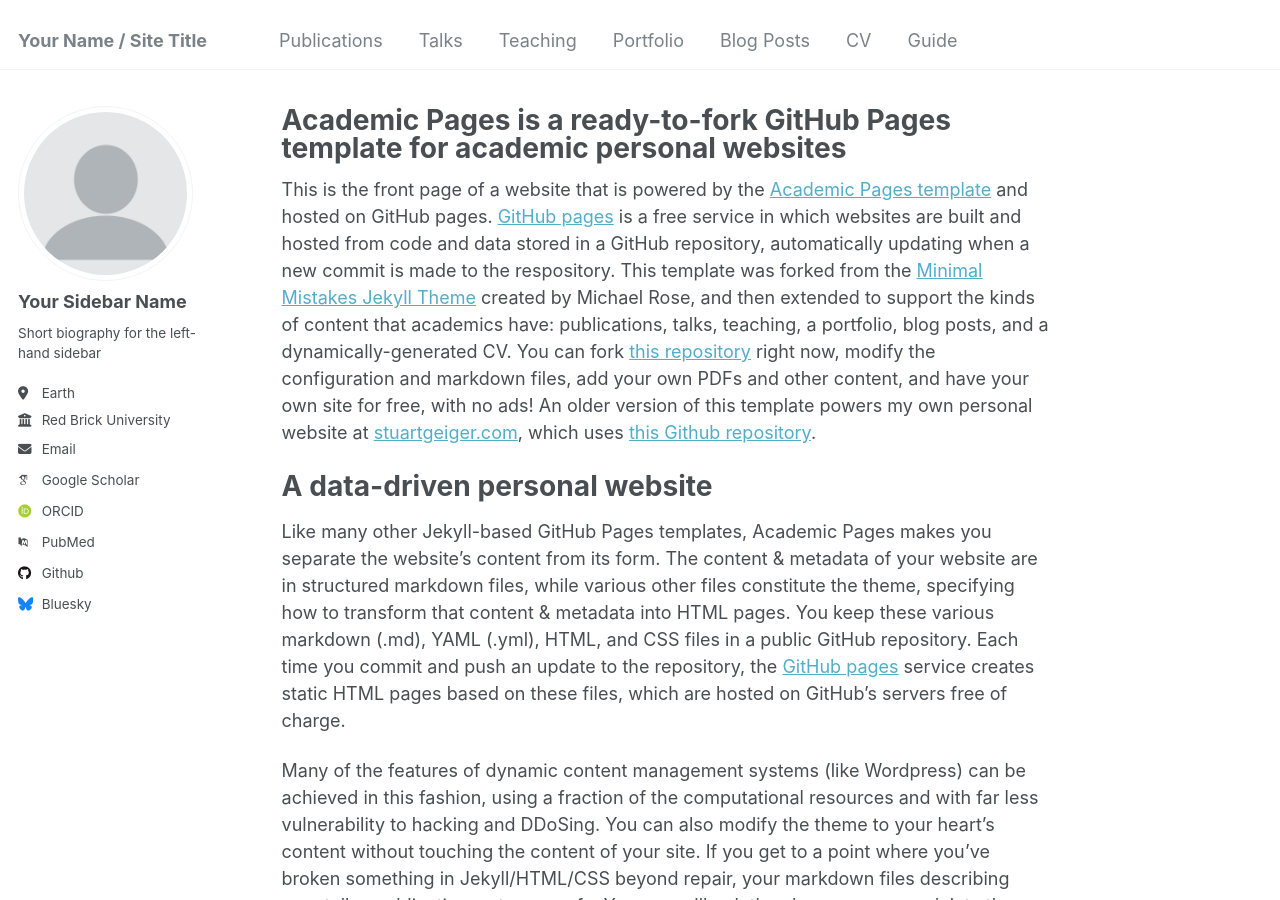
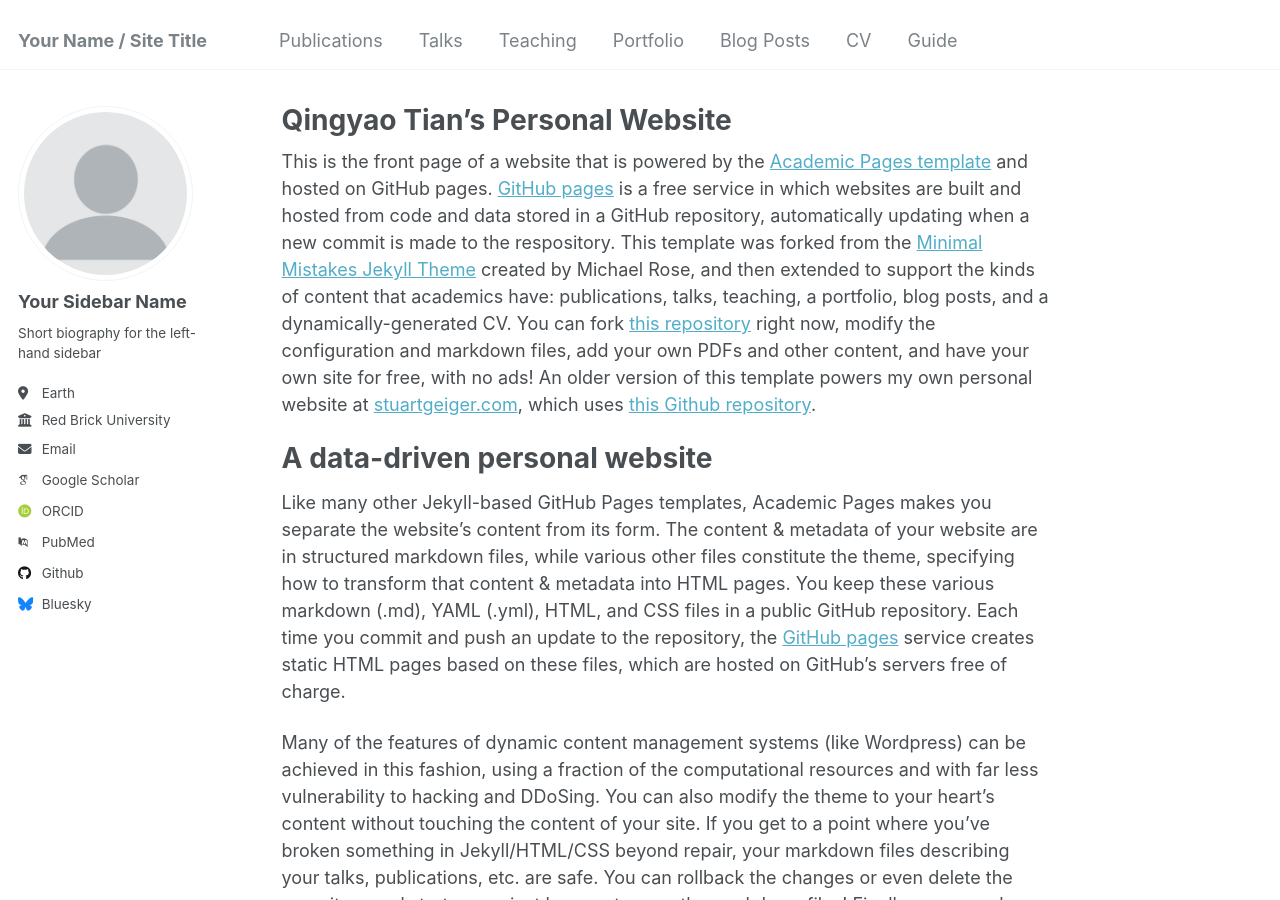
Before and after one commit to LetTucee-T/Lettucee-T.github.io, a Jekyll site: the page built from _pages/about.md, in a window 1280 px wide and 900 px high. Built offline with Jekyll 4.4.1, drawn with Linux system fonts in a browser that asks for light colours; some web fonts are replaced.

Commit message:
Update about.md

```diff
--- a/_pages/about.md
+++ b/_pages/about.md
@@ -1,6 +1,6 @@
 ---
 permalink: /
-title: "Academic Pages is a ready-to-fork GitHub Pages template for academic personal websites"
+title: "Qingyao Tian's Personal Website"
 author_profile: true
 redirect_from:
   - /about/
```
